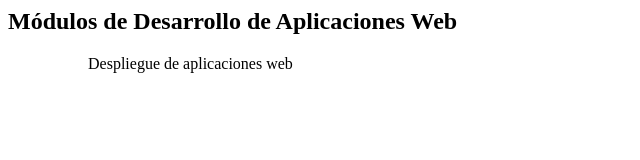
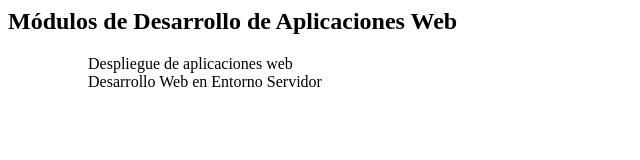
Before and after one commit to marmoca/dawEj2_3, a plain HTML site: page index.html in a window 1280 px wide. Shown: the whole page, without its empty margins (0-640 px from the left). Drawn offline with Linux system fonts and the light colour scheme.

Commit message:
Anadido modulo DWES a index

```diff
--- a/index.html
+++ b/index.html
@@ -1,4 +1,5 @@
 <h2>Módulos de Desarrollo de Aplicaciones Web</h2>
 <ul>
     <ol>Despliegue de aplicaciones web</ol>
+    <ol>Desarrollo Web en Entorno Servidor</ol>
 </ul>
```
